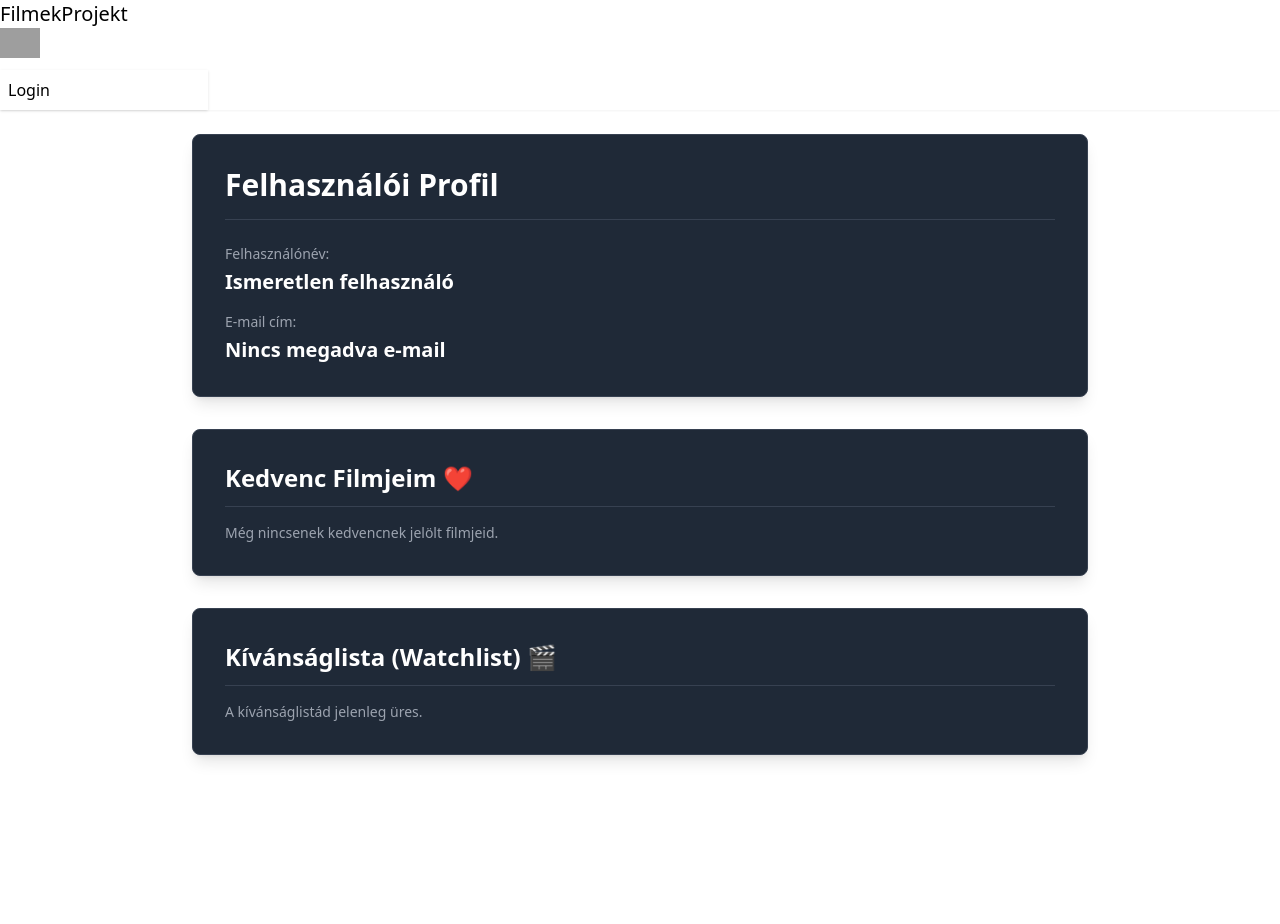
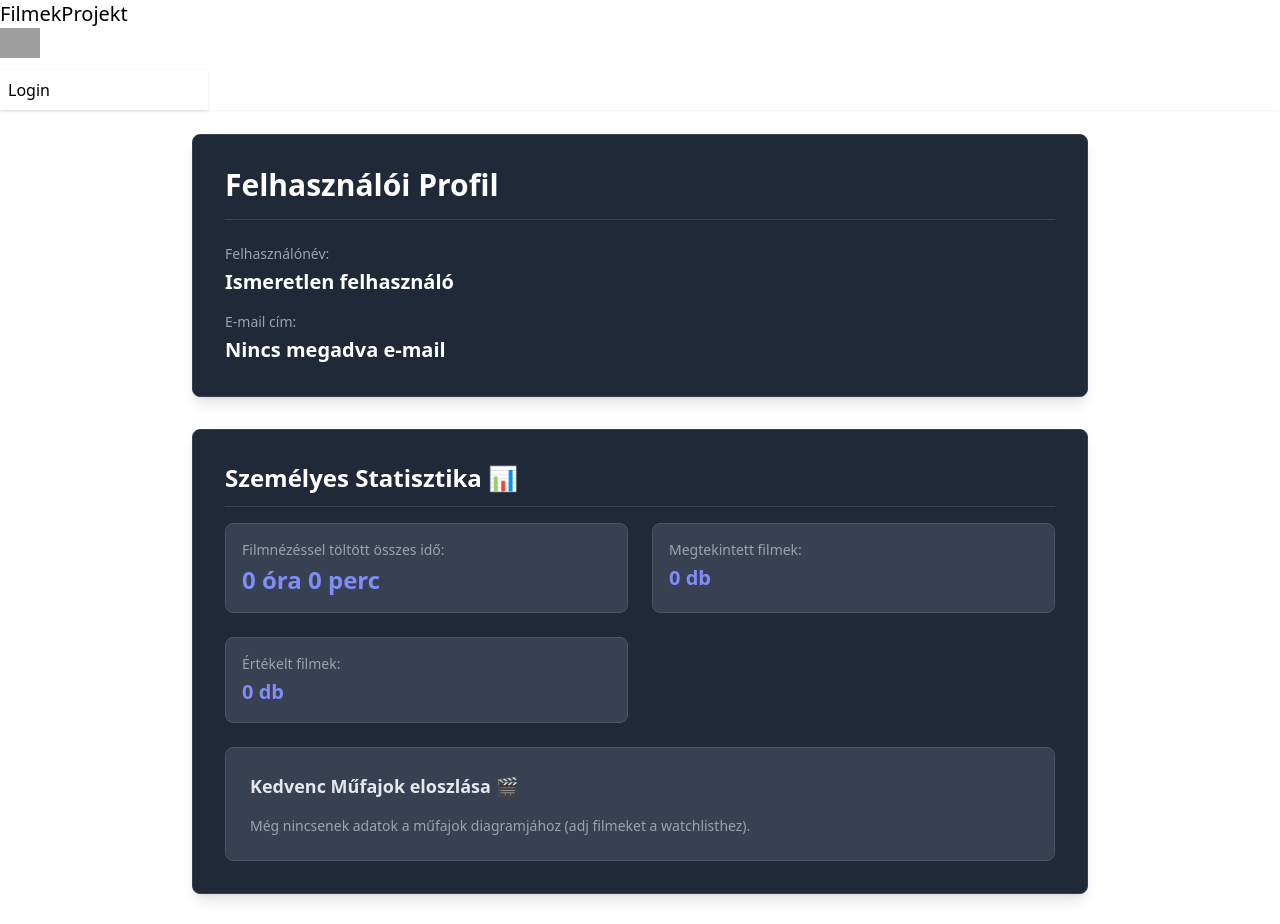
Before and after one commit to hajdulajos668/imdb-project, a React (Vite) app in the folder my_Frontend/: page /profile in a window 1280 px wide. Shown: the top 924 px of the page. Built offline with nearby package versions, Linux system fonts and the light colour scheme; grey boxes are pictures that could not be loaded.

Commit message:
Frontend: személyes statisztika (Lacika)

```diff
--- a/my_Frontend/src/Pages/Profilepage.jsx
+++ b/my_Frontend/src/Pages/Profilepage.jsx
@@ -7,6 +7,9 @@ function Profilepage() {
 	const [loading, setLoading] = useState(true);
 	const [error, setError] = useState(null);
 	const [successMessage, setSuccessMessage] = useState('');
+
+	// ÚJ: Statisztika state
+	const [stats, setStats] = useState({ total_minutes: 0, total_movies: 0, genres: [] });
 
 	const [name] = useState(() => {
 		try {
@@ -49,11 +52,23 @@ function Profilepage() {
 				api.get(`/api/favorites/${savedUser.id}`)
 					.then((response) => setFavorites(response.data))
 					.catch((err) => console.error('Hiba a kedvencek lekérésekor:', err));
+
+				// ÚJ: Statisztika lekérése a saját profilból
+				api.get(`/api/users/${savedUser.id}/stats`)
+					.then((response) => setStats(response.data))
+					.catch((err) => console.error('Hiba a statisztika lekérésekor:', err));
 			}
 		} catch (err) {
 			console.error(err);
 		}
 	}, []);
+
+	// Segédfüggvény perc -> óra és perc átváltáshoz
+	const formatWatchTime = (totalMinutes) => {
+		const hours = Math.floor(totalMinutes / 60);
+		const minutes = totalMinutes % 60;
+		return `${hours} óra ${minutes} perc`;
+	};
 
 	return (
 		<div className='min-h-screen text-white p-6'>
@@ -75,6 +90,70 @@ function Profilepage() {
 							<span className='block text-sm font-medium text-gray-400'>E-mail cím:</span>
 							<p className='text-xl font-semibold text-white mt-1'>{email}</p>
 						</div>
+					</div>
+				</div>
+
+				{/* ÚJ: SAJÁT STATISZTIKA SZEKCIÓ (Kizárólag innen érhető el) */}
+				<div className='bg-gray-800 p-8 rounded-lg shadow-lg border border-gray-700'>
+					<h3 className='text-2xl font-bold mb-4 border-b border-gray-700 pb-3'>
+						Személyes Statisztika 📊
+					</h3>
+					<div className='grid grid-cols-1 sm:grid-cols-2 gap-6'>
+						<div className='bg-gray-700 p-4 rounded-lg border border-gray-600'>
+							<span className='block text-sm text-gray-400'>
+								Filmnézéssel töltött összes idő:
+							</span>
+							<p className='text-2xl font-bold text-indigo-400 mt-1'>
+								{formatWatchTime(stats.total_minutes || 0)}
+							</p>
+						</div>
+						<div className='bg-gray-700 p-4 rounded-lg border border-gray-600'>
+							<span className='block text-sm text-gray-400'>Megtekintett filmek:</span>
+							<p className='text-xl font-bold text-indigo-400 mt-1'>
+								{stats.watched_movies_count || 0} db
+							</p>
+						</div>
+						<div className='bg-gray-700 p-4 rounded-lg border border-gray-600'>
+							<span className='block text-sm text-gray-400'>Értékelt filmek:</span>
+							<p className='text-xl font-bold text-indigo-400 mt-1'>
+								{stats.rated_movies_count || 0} db
+							</p>
+						</div>
+					</div>
+					{/* KÜLÖN KÁRTYA: Kedvenc Műfajok eloszlása (Szép térközzel elválasztva) */}
+					<div className='bg-gray-700 p-6 rounded-lg border border-gray-600 mt-6'>
+						<h4 className='text-lg font-semibold mb-4 text-gray-200'>
+							Kedvenc Műfajok eloszlása 🎬
+						</h4>
+						{!stats.genres || stats.genres.length === 0 ? (
+							<p className='text-gray-400 text-sm'>
+								Még nincsenek adatok a műfajok diagramjához (adj filmeket a watchlisthez).
+							</p>
+						) : (
+							<div className='space-y-3'>
+								{stats.genres.map((item, index) => {
+									const maxCount = stats.genres[0].count;
+									const percentage = Math.round((item.count / maxCount) * 100);
+
+									return (
+										<div key={index} className='space-y-1'>
+											<div className='flex justify-between text-sm'>
+												<span className='font-medium text-white'>
+													{item.genre || 'Egyéb'}
+												</span>
+												<span className='text-gray-400'>{item.count} db film</span>
+											</div>
+											<div className='w-full bg-gray-800 rounded-full h-3 overflow-hidden'>
+												<div
+													className='bg-indigo-500 h-3 rounded-full transition-all duration-500'
+													style={{ width: `${percentage}%` }}
+												></div>
+											</div>
+										</div>
+									);
+								})}
+							</div>
+						)}
 					</div>
 				</div>
 
```
